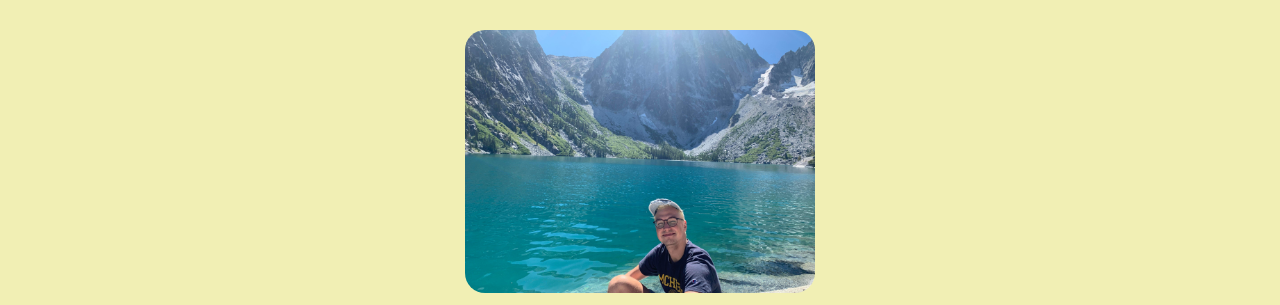
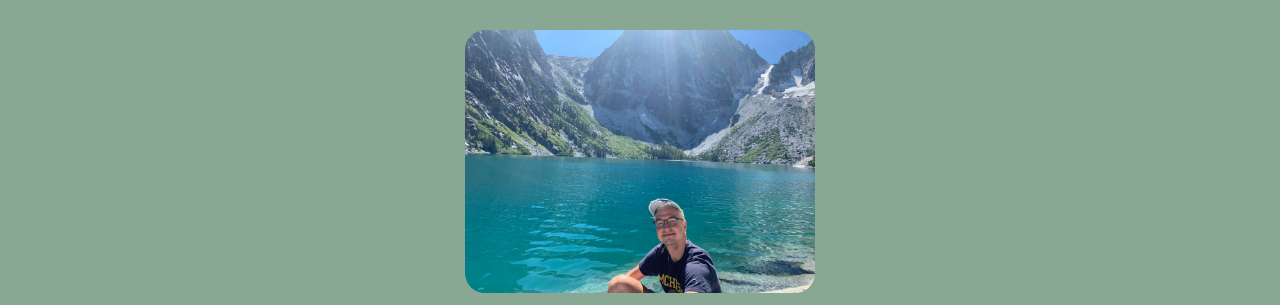
Before and after one commit to lkipke/lkipke.github.io, a plain HTML site: page index.html in a window 1280 px wide. Shown: the top 305 px of the page. Drawn offline with Linux system fonts and the light colour scheme.

Commit message:
change background color

```diff
--- a/css/styles.css
+++ b/css/styles.css
@@ -21,7 +21,7 @@ button {
 }
 
 .top {
-    background-color: #f1efb4;
+    background-color: #89a894;
     padding: 30px;
 }
 
```
